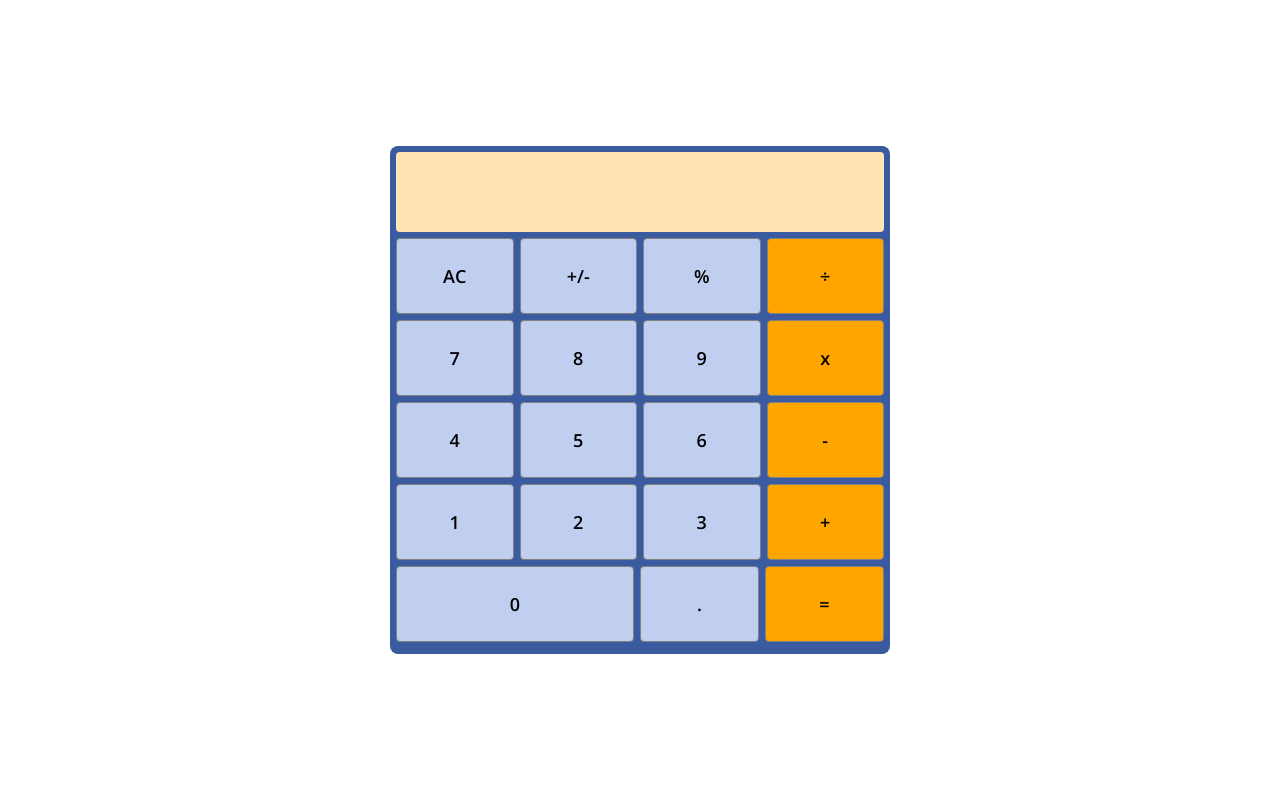
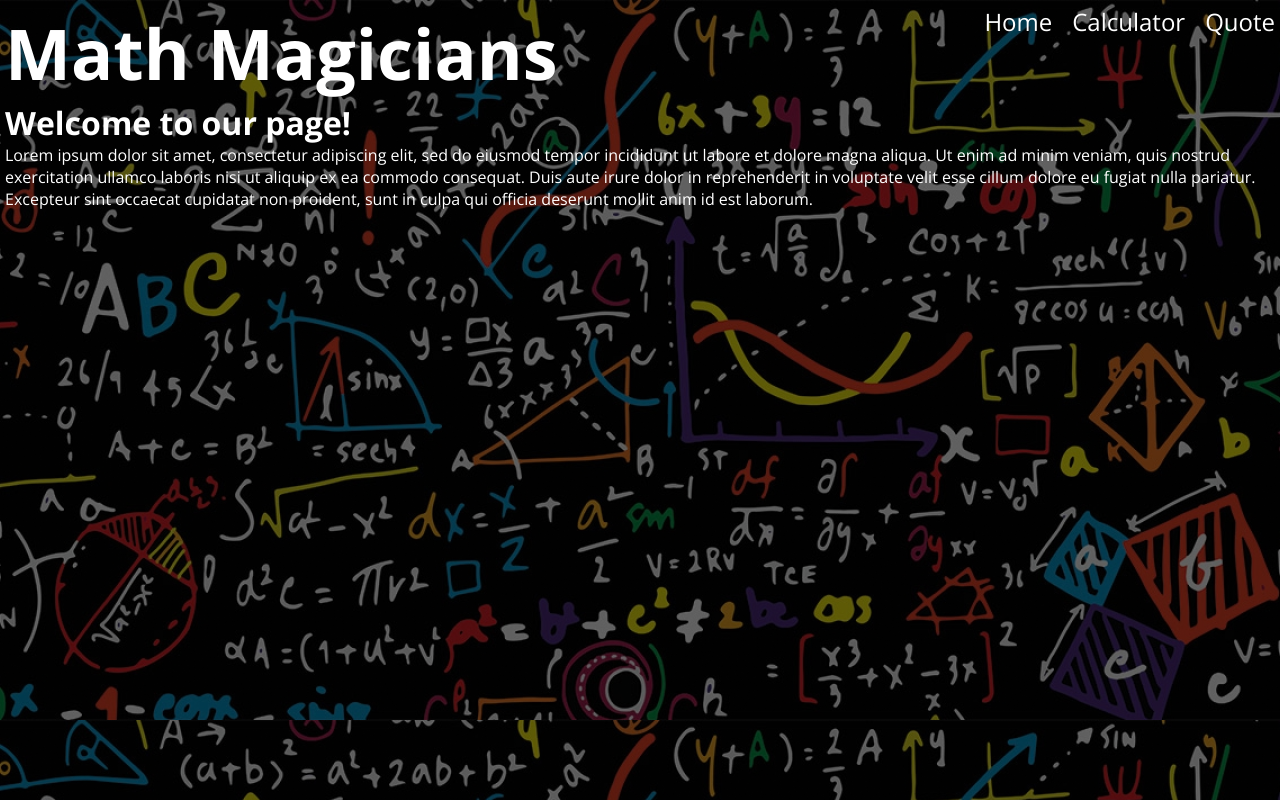
Before and after one commit to dodoburner/math-magicians, a React (Create React App) app: page / in a window 1280 px wide. Built offline with nearby package versions, Linux system fonts and the light colour scheme.

Commit message:
add home page to app.js, add bacgkround image

```diff
--- a/src/App.js
+++ b/src/App.js
@@ -1,13 +1,12 @@
 import React from 'react';
-// import Calculator from './components/Calculator';
-import Calculator from './components/Calculator';
+import Home from './components/Home';
 import './styles/App.css';
 
 class App extends React.PureComponent {
   render() {
     return (
       <div className="App">
-        <Calculator />
+        <Home />
       </div>
     );
   }
--- a/src/components/Header.js
+++ b/src/components/Header.js
@@ -1,16 +1,15 @@
 import React from "react";
+import '../styles/Header.css';
 
-const Header = () => {
-  return (
+const Header = () => (
   <header>
-      <h1>Math Magicians</h1>
+    <h1 className="header-title">Math Magicians</h1>
     <ul>
       <li>Home</li>
       <li>Calculator</li>
       <li>Quote</li>
     </ul>
   </header>
-  )
-}
+);
 
-export default Header
+export default Header;
--- a/src/components/Home.js
+++ b/src/components/Home.js
@@ -1,16 +1,25 @@
 import React from "react";
 import Header from "./Header";
+import '../styles/Home.css';
 
-const Home = () => {
-  return (
-    <div>
+const Home = () => (
+  <div className="home-container">
+    <div className="color-overlay">
       <Header />
-      <h1>Welcome to our page!</h1>
-      <p>
-      "Lorem ipsum dolor sit amet, consectetur adipiscing elit, sed do eiusmod tempor incididunt ut labore et dolore magna aliqua. Ut enim ad minim veniam, quis nostrud exercitation ullamco laboris nisi ut aliquip ex ea commodo consequat. Duis aute irure dolor in reprehenderit in voluptate velit esse cillum dolore eu fugiat nulla pariatur. Excepteur sint occaecat cupidatat non proident, sunt in culpa qui officia deserunt mollit anim id est laborum."
-      </p>
+      <main>
+        <h1>Welcome to our page!</h1>
+        <p className="home-text">
+          Lorem ipsum dolor sit amet, consectetur adipiscing elit, sed do eiusmod
+          tempor incididunt ut labore et dolore magna aliqua. Ut enim ad minim
+          veniam, quis nostrud exercitation ullamco laboris nisi ut aliquip ex ea
+          commodo consequat. Duis aute irure dolor in reprehenderit in voluptate
+          velit esse cillum dolore eu fugiat nulla pariatur. Excepteur sint
+          occaecat cupidatat non proident, sunt in culpa qui officia deserunt
+          mollit anim id est laborum.
+        </p>
+      </main>
     </div>
-  );
-}
+  </div>
+);
 
-export default Home
+export default Home;
--- a/src/styles/App.css
+++ b/src/styles/App.css
@@ -1,3 +1,26 @@
-h1 {
-  color: red;
+html,
+body {
+  height: 100%;
 }
+
+body {
+  padding: 5px;
+  font-family: 'Open Sans', sans-serif;
+  background-image: url(../images/math-bg.jpg);
+  box-shadow: inset 0 0 0 1000px rgba(0, 0, 0, 0.6);
+  color: white;
+}
+
+* {
+  box-sizing: border-box;
+  margin: 0;
+  padding: 0;
+  list-style-type: none;
+}
+
+input,
+button,
+textarea,
+select {
+  font: inherit;
+}
--- /dev/null
+++ b/src/styles/Header.css
@@ -0,0 +1,18 @@
+.header-title {
+  font-size: 70px;
+}
+
+header {
+  display: flex;
+  justify-content: space-between;
+}
+
+ul {
+  display: flex;
+  gap: 20px;
+  font-size: 24px;
+}
+
+li {
+  cursor: pointer;
+}
--- a/src/styles/calculator.css
+++ b/src/styles/calculator.css
@@ -1,29 +1,3 @@
-html,
-body {
-  height: 100%;
-}
-
-body {
-  display: flex;
-  align-items: center;
-  justify-content: center;
-  font-family: 'Open Sans', sans-serif;
-}
-
-* {
-  box-sizing: border-box;
-  margin: 0;
-  padding: 0;
-  list-style-type: none;
-}
-
-input,
-button,
-textarea,
-select {
-  font: inherit;
-}
-
 #calculator {
   width: 500px;
   border-radius: 8px;
```
Also changed, not shown: src/images/math-bg.jpg (added), src/styles/Home.css (added). Lines whose indentation alone changed are shown as unchanged.
